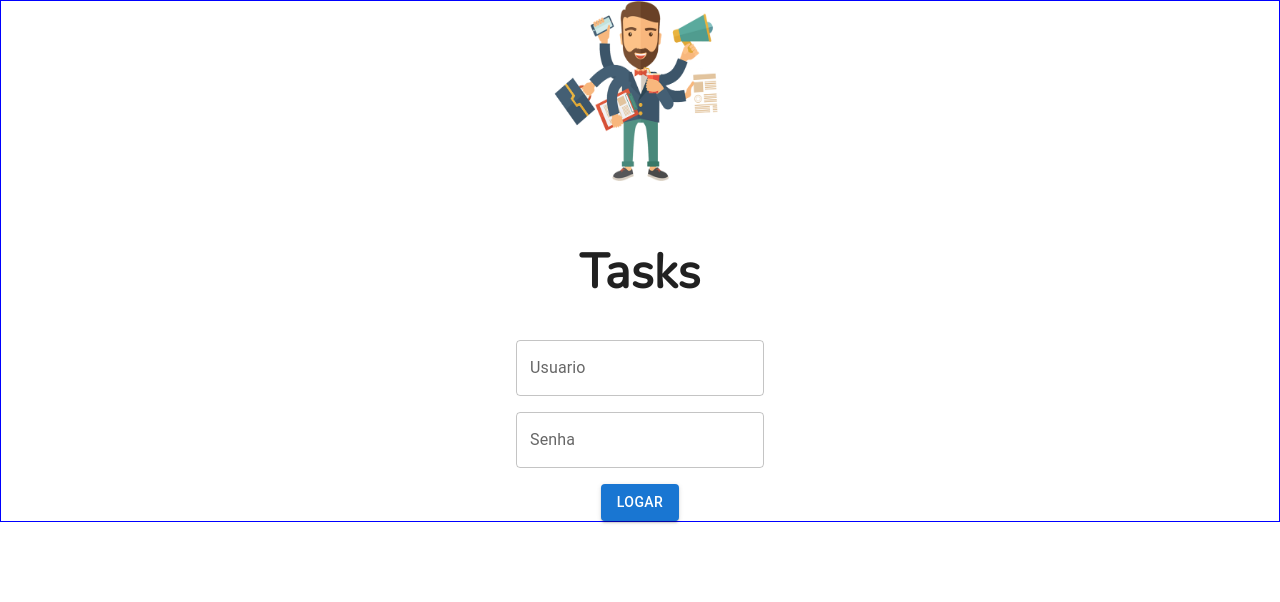
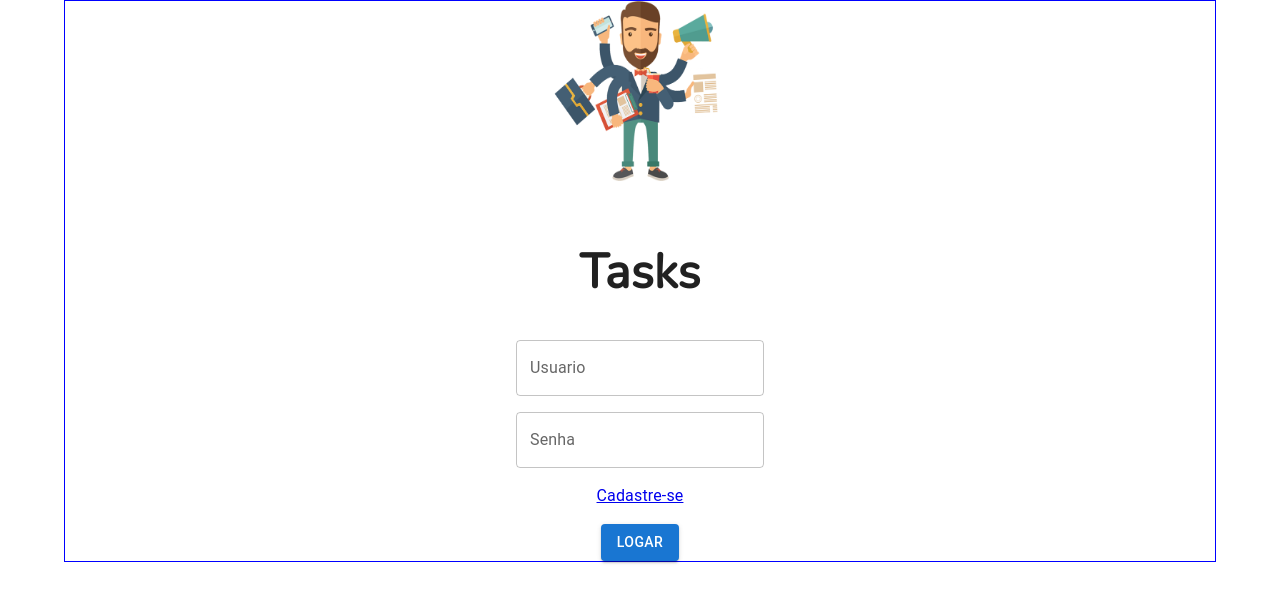
Before and after one commit to andrezitojava2017/tasks, a React (Create React App) app: page /login in a window 1280 px wide. Shown: the top 602 px of the page. Built offline with nearby package versions, Linux system fonts and the light colour scheme.

Commit message:
update page login and forms

```diff
--- a/public/index.html
+++ b/public/index.html
@@ -2,7 +2,6 @@
 <html lang="en">
   <head>
     <meta charset="utf-8" />
-    <meta name="theme-color" content="#000000" />
     <link
       href="https://fonts.googleapis.com/css2?family=Nunito:wght@200&display=swap"
       rel="stylesheet"
@@ -14,15 +13,6 @@
   <body>
     <noscript>You need to enable JavaScript to run this app.</noscript>
     <div id="root"></div>
-    <!--
-      This HTML file is a template.
-      If you open it directly in the browser, you will see an empty page.
 
-      You can add webfonts, meta tags, or analytics to this file.
-      The build step will place the bundled scripts into the <body> tag.
-
-      To begin the development, run `npm start` or `yarn start`.
-      To create a production bundle, use `npm run build` or `yarn build`.
-    -->
   </body>
 </html>
--- a/src/App.js
+++ b/src/App.js
@@ -1,21 +1,21 @@
 import React from "react";
 import Home from "./pages/Home";
 import Login from "./features/login/login";
-import Container from "./layout/container";
 import { Routes, Route } from "react-router-dom";
 import { Box } from "@mui/material";
-import Grid from "@mui/material/Grid";
+import { Container, CssBaseline } from "@mui/material";
 
 function App() {
   return (
-    <Box sx={{border:'1px solid blue'}}>
-
+    <Container>
+      <CssBaseline />
+      <Box sx={{ border: "1px solid blue" }}>
         <Routes>
           <Route path="/login" element={<Login />} />
           <Route path="/" element={<Home />} />
         </Routes>
-
-    </Box>
+      </Box>
+    </Container>
   );
 }
 
--- a/src/features/login/login.js
+++ b/src/features/login/login.js
@@ -6,41 +6,34 @@ import Logo from "../../_assets/images/ico_tasks_human.png";
 import Tasks from "../../components/tasks";
 import TextField from "@mui/material/TextField";
 import Button from "@mui/material/Button";
+import { Link } from "react-router-dom";
 
 const Login = () => {
   return (
     <Box>
-      <Grid
-        container
-        spacing={2}
-        direction="column"
-        alignItems="center"
-      >
-        <Grid item xs="6">
+      <Grid container spacing={2} direction="column" alignItems="center">
+        <Grid item xs={6}>
           <img alt="Logo tasks" src={Logo} className={Styles.img} />
         </Grid>
 
-        <Grid item xs="6">
+        <Grid item xs={6}>
           <Tasks />
         </Grid>
       </Grid>
-      <Grid
-        container
-        spacing={2}
-        direction="column"
-        alignItems="center"
-      >
-        <Grid item xs="12">
+
+      <Grid container spacing={2} direction="column" alignItems="center">
+        <Grid item xs={12}>
           <TextField
             id="outlined-basic"
+            fullWidth
             label="Usuario"
             variant="outlined"
             size="medium"
           />
         </Grid>
-        <Grid item xs="12">
+        <Grid item xs={12}>
           <TextField
-          fullWidth
+            fullWidth
             id="password"
             label="Senha"
             variant="outlined"
@@ -52,12 +45,22 @@ const Login = () => {
 
       <Grid
         container
+        direction="column"
+        justifyContent="center"
+        alignItems="center"
+      >
+        <Grid item xs={12} mt={2}>
+          <Link to="/">Cadastre-se</Link>
+        </Grid>
+      </Grid>
+      <Grid
+        container
         spacing={2}
         direction="column"
         justifyContent="center"
         alignItems="center"
       >
-        <Grid item xs="12" mt={2}>
+        <Grid item xs={12} mt={2}>
           <Button variant="contained">Logar</Button>
         </Grid>
       </Grid>
--- a/src/index.js
+++ b/src/index.js
@@ -1,4 +1,4 @@
-import { Container, CssBaseline } from "@mui/material";
+
 import React from "react";
 import ReactDOM from "react-dom/client";
 import { BrowserRouter } from "react-router-dom";
@@ -7,8 +7,6 @@ import App from "./App";
 const root = ReactDOM.createRoot(document.getElementById("root"));
 root.render(
   <React.StrictMode>
-    <CssBaseline />
-
       <BrowserRouter>
         <App />
       </BrowserRouter>
```
Also changed, not shown: src/features/cadastro/cadastro.js (added, +8 -0 lines).
